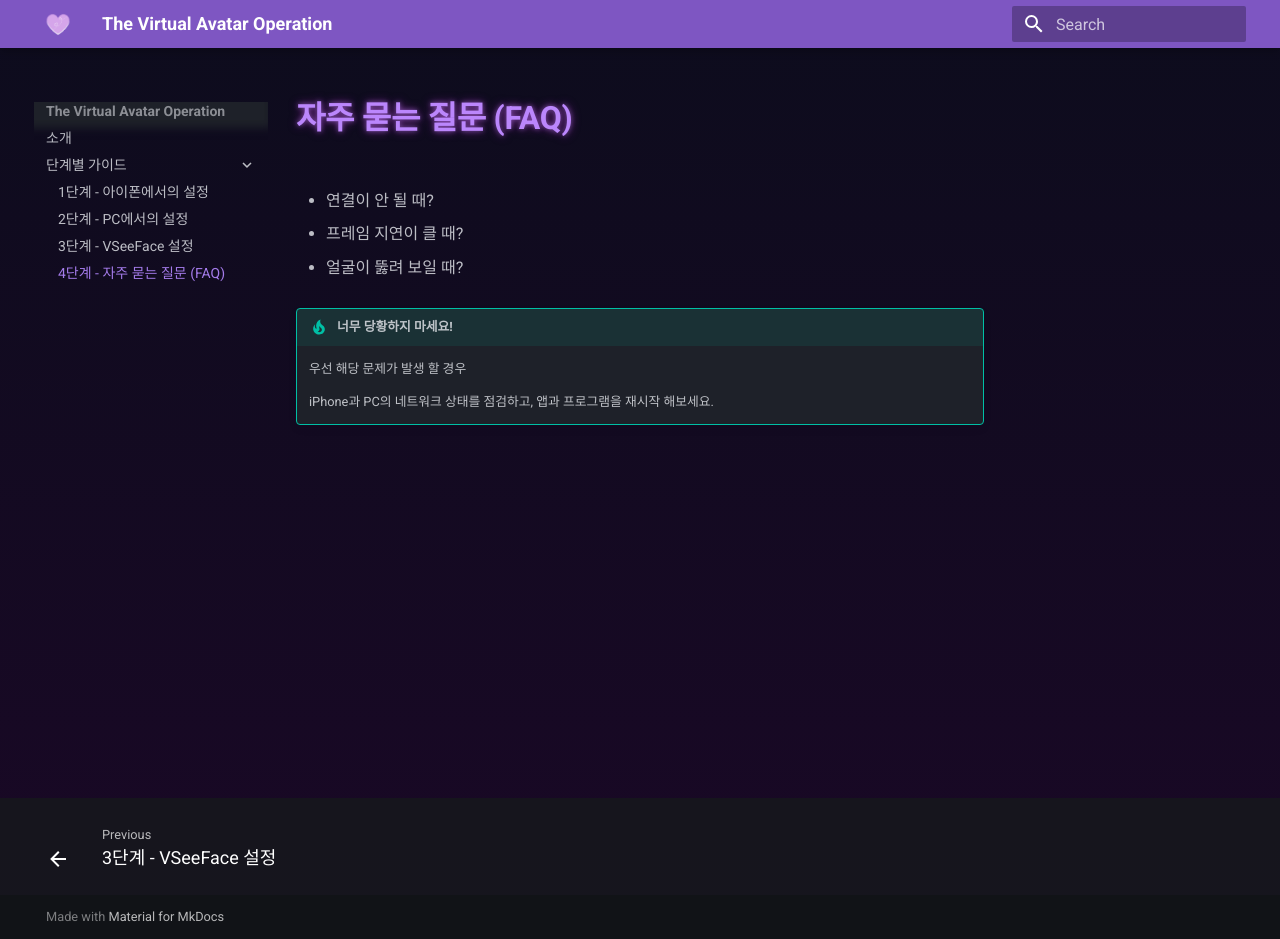
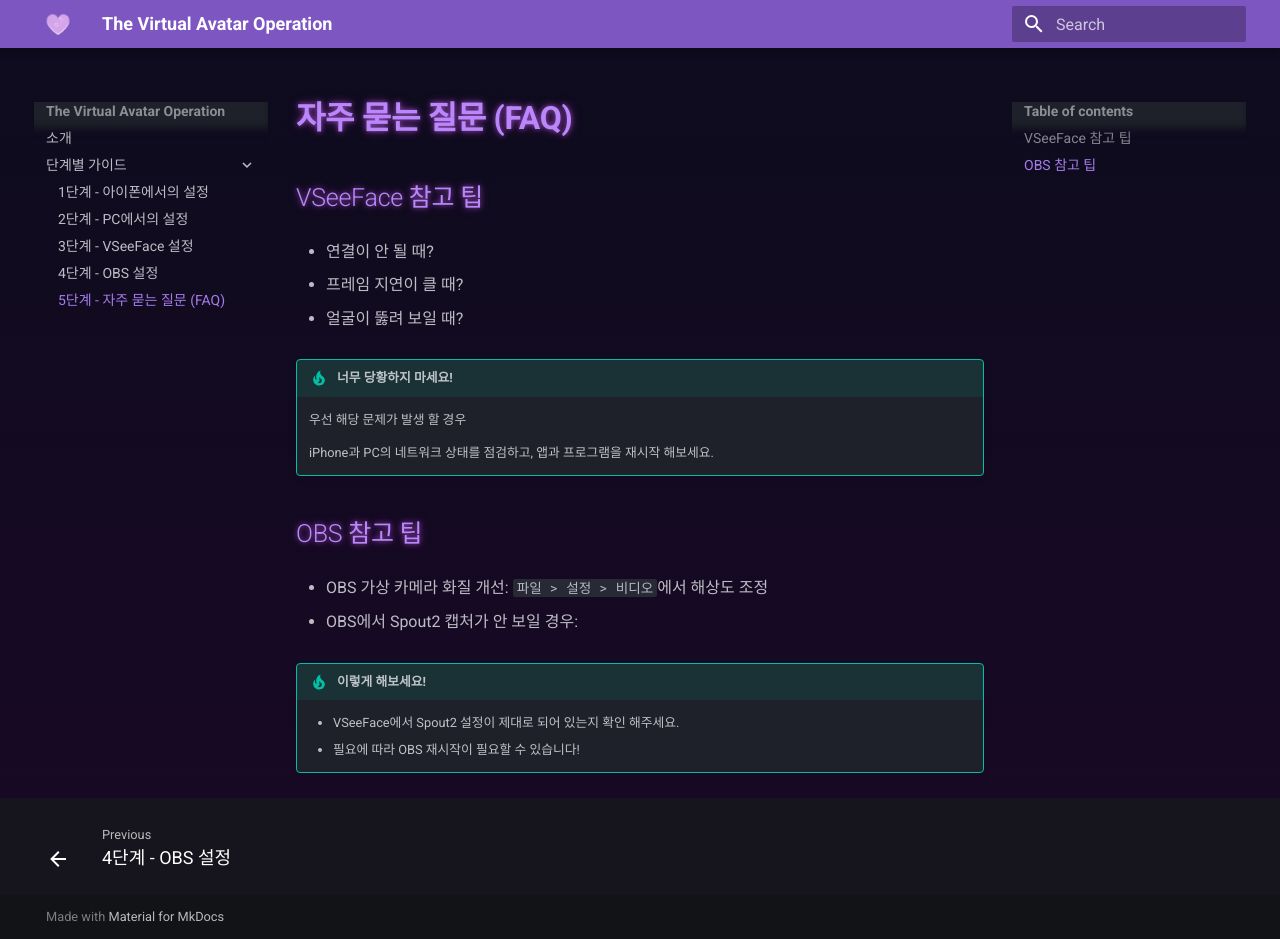
Before and after one commit to kyungminpark0127/The-Virtual-Avatar-Operation, an MkDocs documentation site: the page built from docs/step-4-troubleshooting.md, in a window 1280 px wide and 939 px high. Built offline with MkDocs 1.6.1 and Material for MkDocs 9.7.7, drawn with Linux system fonts in a browser that asks for light colours.

Commit message:
내용 추가!

```diff
--- a/docs/step-4-troubleshooting.md
+++ b/docs/step-4-troubleshooting.md
@@ -1,4 +1,6 @@
 # **자주 묻는 질문 (FAQ)**
+
+## VSeeFace 참고 팁
 
 - 연결이 안 될 때?
 
@@ -10,3 +12,13 @@
     우선 해당 문제가 발생 할 경우
 
     iPhone과 PC의 네트워크 상태를 점검하고, 앱과 프로그램을 재시작 해보세요.
+
+## OBS 참고 팁
+
+- OBS 가상 카메라 화질 개선: `파일 > 설정 > 비디오`에서 해상도 조정
+
+- OBS에서 Spout2 캡처가 안 보일 경우:
+
+!!! tip "이렇게 해보세요!"
+    - VSeeFace에서 Spout2 설정이 제대로 되어 있는지 확인 해주세요.
+    - 필요에 따라 OBS 재시작이 필요할 수 있습니다!
--- a/mkdocs.yml
+++ b/mkdocs.yml
@@ -23,4 +23,5 @@ nav:
       - 1단계 - 아이폰에서의 설정: step-1-requirements.md
       - 2단계 - PC에서의 설정: step-2-iphone-setup.md
       - 3단계 - VSeeFace 설정: step-3-vseeface-setup.md
-      - 4단계 - 자주 묻는 질문 (FAQ): step-4-troubleshooting.md
+      - 4단계 - OBS 설정: step-4-obs-setup.md
+      - 5단계 - 자주 묻는 질문 (FAQ): step-4-troubleshooting.md
```
Also changed, not shown: docs/index.md (+5 -0 lines), docs/step-4-obs-setup.md (added, +39 -0 lines).
